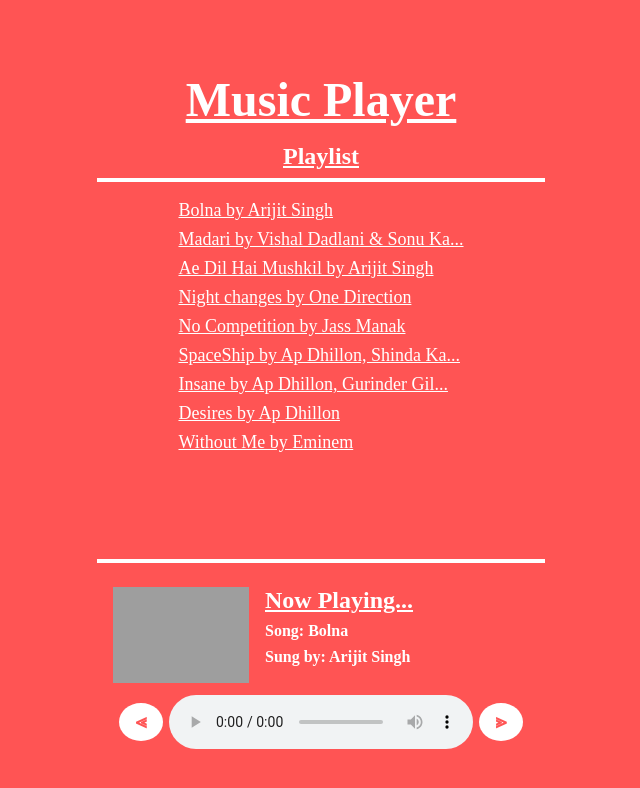
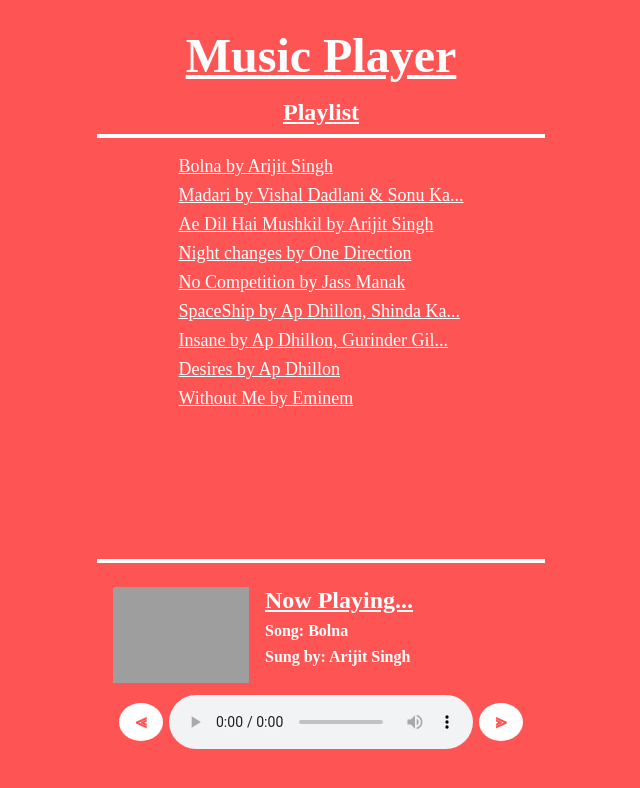
Before and after one commit to SidP919/FS-JS-WD-B-DOM-Manipulation, a plain HTML site: page Part-03-Build-Apps-Using-DOM-Manipulation/06-MusicPlayer/index.html in a window 1280 px wide. Shown: the whole page, without its empty margins (319-959 px from the left). Drawn offline with Linux system fonts and the light colour scheme; grey boxes are pictures that could not be loaded.

Commit message:
Making UI Better in MusicPlayer

```diff
--- a/Part-03-Build-Apps-Using-DOM-Manipulation/06-MusicPlayer/style.css
+++ b/Part-03-Build-Apps-Using-DOM-Manipulation/06-MusicPlayer/style.css
@@ -10,7 +10,7 @@ body{
     /* height: 100vh; */
     background-color: #ff5454;
     padding: 16px;
-    padding-top: 168px;
+    padding-top: 140px;
 }
 
 #title{
@@ -26,7 +26,6 @@ div{
 
 #list{
     min-height: 360px;
-    padding-top: 16px;
     margin-bottom: 320px;
 }
 
@@ -41,7 +40,7 @@ h3, #list > li{
 .heading{
     position: fixed;
     top: 0;
-    padding-top: 72px;
+    padding-top: 28px;
     min-width: 448px;
     border-bottom: 4px #fff solid;
     background-color: #ff5454;
```
